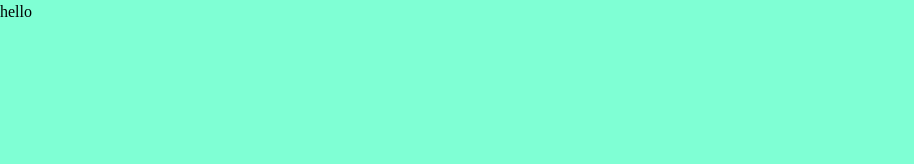
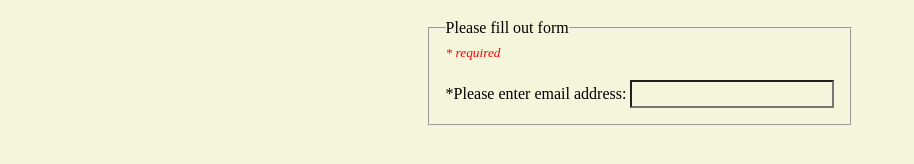
Before and after one commit to dawrentz/LESSON-form-validation-with-js, a website built with webpack: page src/template.html in a window 1280 px wide. Shown: the whole page, without its empty margins (0-914 px from the left). Built offline with nearby package versions, Linux system fonts and the light colour scheme.

Commit message:
Setup basic form html/css.

```diff
--- a/src/style.css
+++ b/src/style.css
@@ -4,10 +4,35 @@
 
 :root {
   /* variables */
-
+  --spacing: 1rem;
   /* debugging */
   * {
     /* outline: solid red 1px; */
-    background-color: aquamarine;
+    background-color: beige;
   }
 }
+
+body {
+  padding: var(--spacing);
+}
+
+form#form-1 {
+  width: max-content;
+  margin: auto;
+
+  legend {
+    margin-left: var(--spacing);
+    /* margin-bottom: -0.5rem; */
+  }
+
+  #required-fields-message {
+    padding-left: var(--spacing);
+    font-style: italic;
+    font-size: smaller;
+    color: red;
+  }
+
+  .form-field-lines-container {
+    margin: var(--spacing);
+  }
+}
--- a/src/template.html
+++ b/src/template.html
@@ -3,10 +3,28 @@
   <head>
     <meta charset="UTF-8" />
     <meta name="viewport" content="width=device-width, initial-scale=1.0" />
-    <title>newProject</title>
+    <title>LESSON-form-validation-with-js</title>
   </head>
   <body>
-    <!-- test -->
-    hello
+    <!--  Email, Country, Zip Code, Password and Password Confirmation fields. -->
+    <form id="form-1" novalidate>
+      <fieldset>
+        <legend>Please fill out form</legend>
+        <span id="required-fields-message">* required</span>
+        <div class="form-field-lines-container">
+          <div class="form-field-line">
+            <label for="email">
+              <span class="form-field-line-instructions"
+                >*Please enter email address:
+              </span>
+              <input type="email" id="email-input" name="email" required />
+              <span class="form-field-line-error-message" aria-live="polite">
+                <!-- js adds message -->
+              </span>
+            </label>
+          </div>
+        </div>
+      </fieldset>
+    </form>
   </body>
 </html>
```
